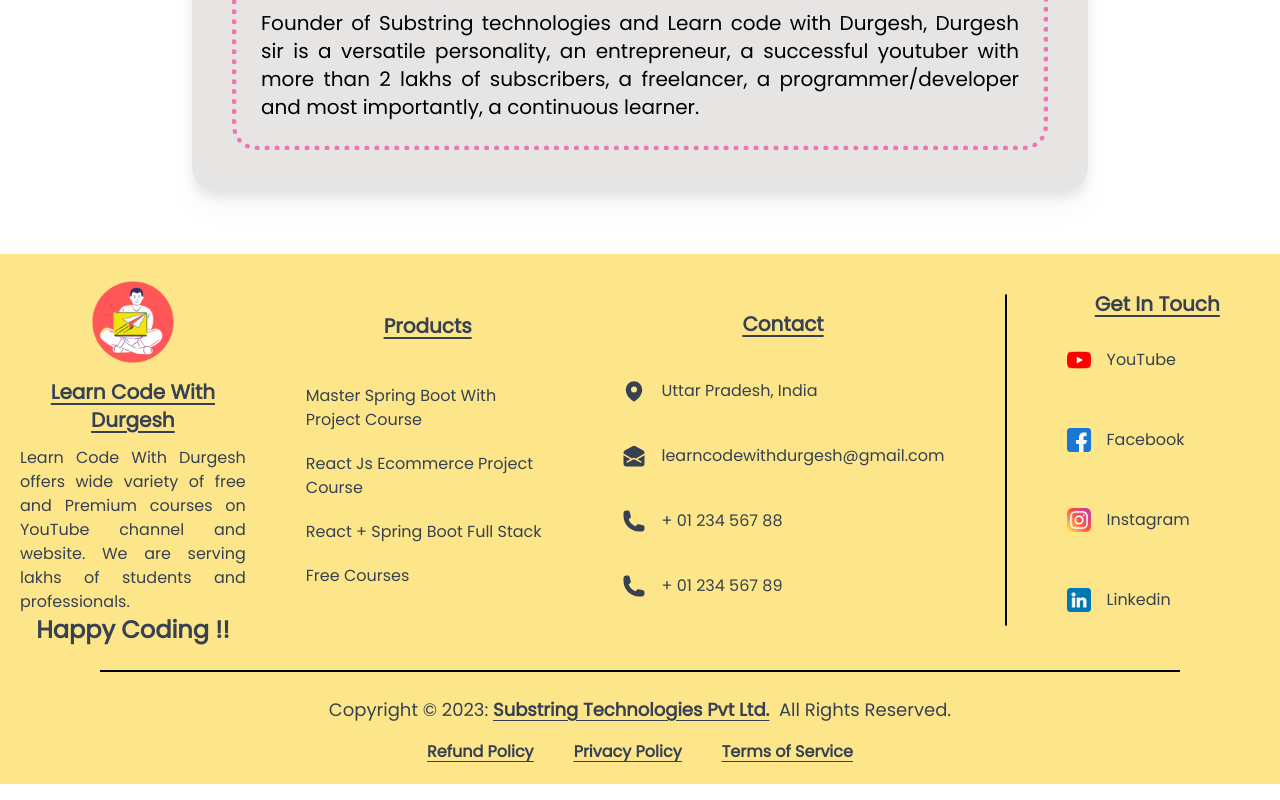
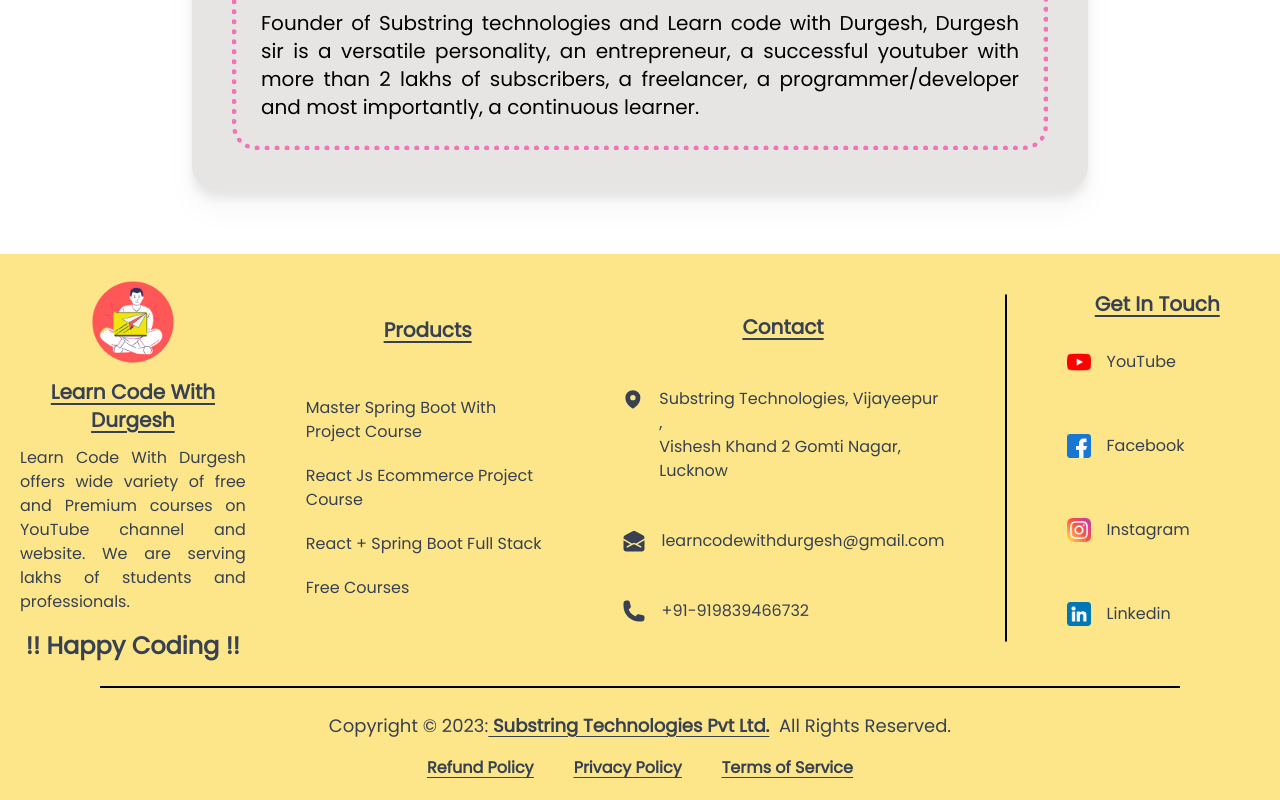
Before and after one commit to Kavish11402/lcwd_new_site, a Next.js app: page /about-durgesh-tiwari in a window 1280 px wide. Shown: the part 1064-1864 px from the top of the page. Built offline with nearby package versions, Linux system fonts and the light colour scheme.

Commit message:
Footer.js Altered , New Text Added to ExplanationCard.js ,YoutubeCount.js Numbers Changed

```diff
--- a/src/Components/FooterComponents/Footer.js
+++ b/src/Components/FooterComponents/Footer.js
@@ -40,7 +40,7 @@
             courses on YouTube channel and website. We are serving lakhs of
             students and professionals.
           </p>
-          <h3 className="text-2xl font-bold text-center">Happy Coding !!</h3>
+          <h3 className="mt-4 text-2xl font-bold text-center">!! Happy Coding !!</h3>
         </div>
 
         {/* Products */}
@@ -55,36 +55,33 @@
 
           <div>
             <Link
-              href={
-                "https://courses.learncodewithdurgesh.com/learn/Master-Spring-Boot-With-Project"
-              }
+              href={ "https://courses.learncodewithdurgesh.com/learn/Master-Spring-Boot-With-Project" }
               target={"_blank"}
+              className={"hover:text-secondary-dark transition-all ease-linear"}
             >
               <p className={"my-3 text-sm lg:mb-5 lg:my-0 xl:text-base"}>
                 Master Spring Boot With Project Course
               </p>
             </Link>
             <Link
-              href={
-                "https://courses.learncodewithdurgesh.com/learn/Ecommerce-using-React-js"
-              }
+              href={ "https://courses.learncodewithdurgesh.com/learn/Ecommerce-using-React-js" }
               target={"_blank"}
+              className={"hover:text-secondary-dark transition-all ease-linear"}
             >
               <p className={"my-3 text-sm lg:mb-5 lg:my-0 xl:text-base"}>
                 React Js Ecommerce Project Course
               </p>
             </Link>
             <Link
-              href={
-                "https://courses.learncodewithdurgesh.com/learn/Fullstack-React-Spring-Boot"
-              }
+              href={ "https://courses.learncodewithdurgesh.com/learn/Fullstack-React-Spring-Boot" }
               target={"_blank"}
+              className={"hover:text-secondary-dark transition-all ease-linear"}
             >
               <p className={"my-3 text-sm lg:mb-5 lg:my-0 xl:text-base"}>
                 React + Spring Boot Full Stack
               </p>
             </Link>
-            <Link href={"/courses"}>
+            <Link href={"/courses"} className={"hover:text-secondary-dark transition-all ease-linear"}>
               <p className={"my-3 text-sm lg:mb-5 lg:my-0 xl:text-base"}>
                 Free Courses
               </p>
@@ -119,7 +116,10 @@
                 clipRule="evenodd"
               />
             </svg>
-            <p> Uttar Pradesh, India </p>
+            <div>
+              <p> Substring Technologies, Vijayeepur ,</p>
+              <p> Vishesh Khand 2 Gomti Nagar, Lucknow </p>
+            </div>
           </div>
 
           <div
@@ -156,26 +156,9 @@
                 clipRule="evenodd"
               />
             </svg>
-            <p> + 01 234 567 88 </p>
+            <p>+91-919839466732</p>
           </div>
 
-          <div
-            className={"flex flex-row justify-start text-sm mb-3 xl:text-base"}
-          >
-            <svg
-              xmlns="http://www.w3.org/2000/svg"
-              viewBox="0 0 24 24"
-              fill="currentColor"
-              className="w-5 h-5 lg:w-6 lg:h-6 mr-4"
-            >
-              <path
-                fillRule="evenodd"
-                d="M1.5 4.5a3 3 0 013-3h1.372c.86 0 1.61.586 1.819 1.42l1.105 4.423a1.875 1.875 0 01-.694 1.955l-1.293.97c-.135.101-.164.249-.126.352a11.285 11.285 0 006.697 6.697c.103.038.25.009.352-.126l.97-1.293a1.875 1.875 0 011.955-.694l4.423 1.105c.834.209 1.42.959 1.42 1.82V19.5a3 3 0 01-3 3h-2.25C8.552 22.5 1.5 15.448 1.5 6.75V4.5z"
-                clipRule="evenodd"
-              />
-            </svg>
-            <p>+ 01 234 567 89</p>
-          </div>
         </div>
 
         {/* Horizontal Divider Line */}
@@ -193,23 +176,20 @@
           <div className={"mt-3 flex flex-col justify-around h-full space-y-5"} >
 
 
-            <div className={"flex flex-row text-sm mr-3 xl:text-base lg:mr-24"}>
+            <div className={"flex flex-row text-sm mr-3 xl:text-base lg:mr-24 hover:text-secondary-dark transition-all ease-linear"}>
               <Image
                 className={"w-5 lg:w-6 mr-1 lg:mr-4"}
-                src={youtubeLogo}
-                alt={"youtubeLogo"}
+                src={youtubeLogo} alt={"youtubeLogo"}
               />
               <a
                 href={`https://www.youtube.com/learncodewithdurgesh`}
-                rel={"noreferrer"}
-                target={"_blank"}
+                rel={"noreferrer"} target={"_blank"}
               >
-
                 YouTube
               </a>
             </div>
 
-            <div className={"flex flex-row text-sm mr-3 xl:text-base"}>
+            <div className={"flex flex-row text-sm mr-3 xl:text-base hover:text-secondary-dark transition-all ease-linear"}>
               <Image
                 className={"w-5 lg:w-6 mr-1 lg:mr-4"}
                 src={facebookLogo}
@@ -224,31 +204,27 @@
               </a>
             </div>
 
-            <div className={"flex flex-row text-sm mr-3 xl:text-base"}>
+            <div className={"flex flex-row text-sm mr-3 xl:text-base hover:text-secondary-dark transition-all ease-linear"}>
               <Image
                 className={"w-5 lg:w-6 mr-1 lg:mr-4"}
-                src={instagramLogo}
-                alt={"instagramLogo"}
+                src={instagramLogo} alt={"instagramLogo"}
               />
               <a
                 href={`https://instagram.com/durgesh_k_t`}
-                rel={"noreferrer"}
-                target={"_blank"}
+                rel={"noreferrer"} target={"_blank"}
               >
                 Instagram
               </a>
             </div>
 
-            <div className={"flex flex-row text-sm mr-3 xl:text-base"}>
+            <div className={"flex flex-row text-sm mr-3 xl:text-base hover:text-secondary-dark transition-all ease-linear"}>
               <Image
                 className={"w-5 lg:w-6 mr-1 lg:mr-4"}
-                src={linkedinLogo}
-                alt={"linkedinLogo"}
+                src={linkedinLogo} alt={"linkedinLogo"}
               />
               <a
                 href={`https://www.linkedin.com/in/durgeshkumartiwari/`}
-                rel={"noreferrer"}
-                target={"_blank"}
+                rel={"noreferrer"} target={"_blank"}
               >
                 Linkedin
               </a>
@@ -259,6 +235,14 @@
         </div>
       </div>
 
+
+
+
+
+
+
+
+
       {/* Horizontal Line Divider */}
       <div className={"border border-black my-2 lg:mx-20 lg:my-6"}></div>
 
@@ -267,7 +251,10 @@
 
         <div className={"flex flex-row justify-center"}>
 
-          <p>Copyright © 2023: <b><u>Substring Technologies Pvt Ltd.</u></b> </p>
+          <p>
+            Copyright © 2023:
+            <a className={"font-bold underline cursor-pointer hover:text-secondary-dark transition-all ease-linear"}> Substring Technologies Pvt Ltd. </a>
+          </p>
 
         </div>
 
@@ -277,15 +264,15 @@
 
       <div className={"w-fit mx-auto text-center mt-4 font-bold underline flex flex-col md:flex-row md:space-x-10"}>
 
-        <a rel={'noreferrer'} href="https://courses.learncodewithdurgesh.com/refund.html" target={"_blank"}>
+        <a className={"hover:text-secondary-dark transition-all ease-linear"} rel={'noreferrer'} href="https://courses.learncodewithdurgesh.com/refund.html" target={"_blank"}>
           Refund Policy
         </a>
 
-        <a rel={'noreferrer'} href="https://courses.learncodewithdurgesh.com/privacy-policy.html" target={"_blank"}>
+        <a className={"hover:text-secondary-dark transition-all ease-linear"} rel={'noreferrer'} href="https://courses.learncodewithdurgesh.com/privacy-policy.html" target={"_blank"}>
           Privacy Policy
         </a>
 
-        <a rel={'noreferrer'} href="https://courses.learncodewithdurgesh.com/terms-of-service.html" target={"_blank"}>
+        <a className={"hover:text-secondary-dark transition-all ease-linear"} rel={'noreferrer'} href="https://courses.learncodewithdurgesh.com/terms-of-service.html" target={"_blank"}>
           Terms of Service
         </a>
 
--- a/src/Components/HomePageComponent/SingleReuseableComponents/ExplanationCard.js
+++ b/src/Components/HomePageComponent/SingleReuseableComponents/ExplanationCard.js
@@ -3,7 +3,7 @@
 export default function ExplanationCard({ icon , title , description })
 {
   return(
-      <div className={"w-[20rem] h-[20.349625rem] flex flex-col justify-center py-2 rounded-xl border-b-secondary-medium border-b-8 drop-shadow-xl bg-card-color sm:w-[28rem] lg:w-[25rem] 2xl:w-[28rem] sm:py-4 mx-auto lg:mx-0"} >
+      <div className={"w-[20rem] min-h-[20rem] lg:min-h-[22rem] flex flex-col justify-center py-2 rounded-xl border-b-secondary-medium border-b-8 drop-shadow-xl bg-card-color sm:w-[28rem] lg:w-[25rem] 2xl:w-[30rem] sm:py-4 mx-auto lg:mx-0 pb-0 lg:pb-10"} >
 
         <div className={"w-fit mt-3 mx-auto"}>
           <Image className={"w-20 lg:w-28 rounded-xl"} src={icon} alt={"Video Image"} />
@@ -13,7 +13,7 @@
           {title}
         </div>
 
-        <div className={"px-3 text-center max-h-[5.6rem] line-clamp-3 text-zinc-600 text-sm mt-3 mx-auto lg:text-lg lg:mt-4"}>
+        <div className={"px-3 text-center min-h-[5rem] text-zinc-600 text-sm mt-3 mx-auto lg:text-lg lg:mt-4"}>
             {description}
         </div>
 
--- a/src/Components/HomePageComponent/YoutubeCount.js
+++ b/src/Components/HomePageComponent/YoutubeCount.js
@@ -136,7 +136,7 @@
 
           <SocialMediaFollowers
             handleImage={youtubePhoto}
-            handleFollowers={200000}
+            handleFollowers={250000}
             handleFollowersExtention={"+"}
             handleOtherInfo={"Subscribers"}
             socialMediaActiveStatus={socialMediaActiveStatus}
@@ -179,7 +179,7 @@
 
             <SocialMediaFollowers
                 handleImage={telegramPhoto}
-                handleFollowers={12000}
+                handleFollowers={15000}
                 handleFollowersExtention={"+"}
                 handleOtherInfo={"Followers"}
                 socialMediaActiveStatus={socialMediaActiveStatus}
```
Also changed, not shown: src/Components/HomePageComponent/OurServices.js (+23 -4 lines), src/Components/HomePageComponent/WhyLCWD.js (+16 -3 lines).
